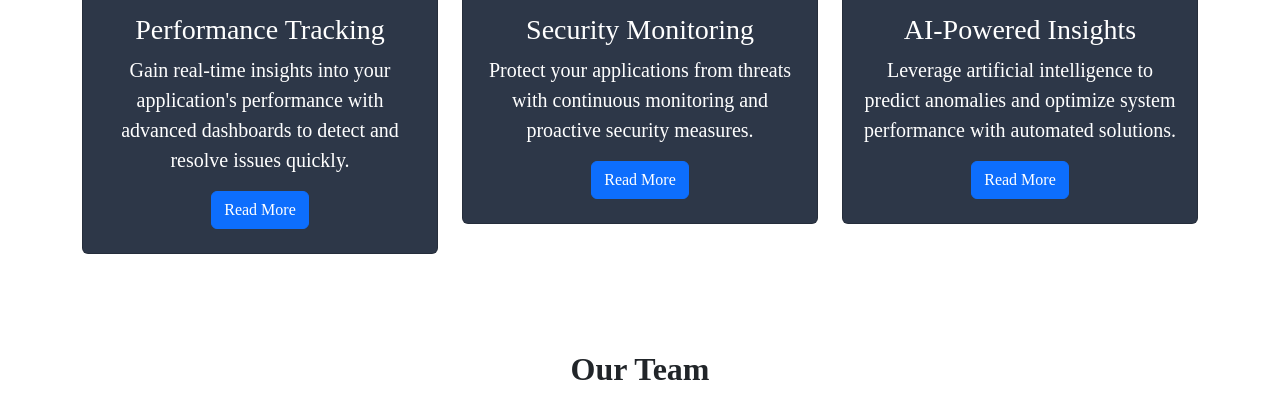
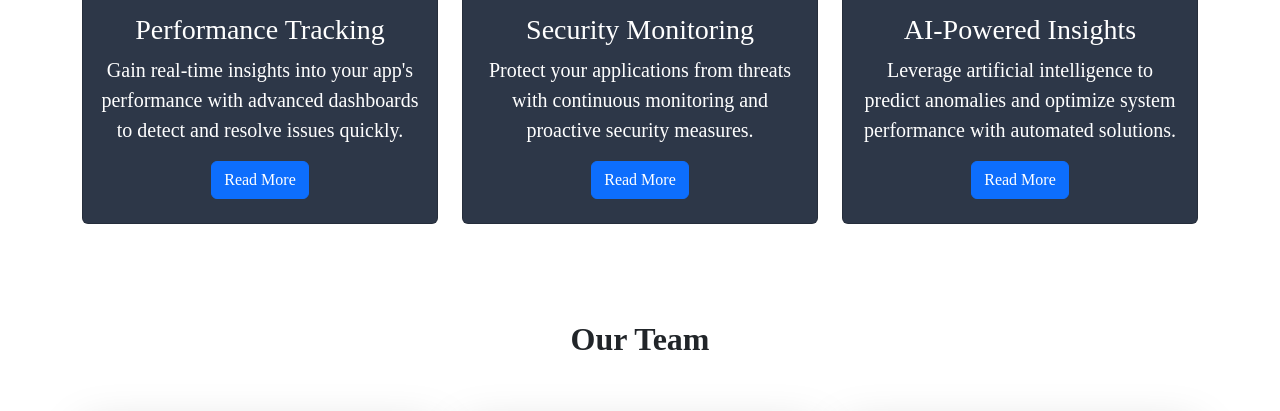
Before and after one commit to hajargithub/Bootstrap-5-Responsive-Landing-Page, a plain HTML site: page index.html in a window 1280 px wide. Shown: the part 1840-2251 px from the top of the page. Drawn offline with nearby package versions, Linux system fonts and the light colour scheme; no server answers.

Commit message:
update Content of Services

```diff
--- a/index.html
+++ b/index.html
@@ -248,7 +248,7 @@
               <div class="card-body">
                 <h3 class="card-title">Performance Tracking</h3>
                 <p class="lead">
-                  Gain real-time insights into your application's performance
+                  Gain real-time insights into your app's performance
                   with advanced dashboards to detect and resolve issues quickly.
                 </p>
                 <button class="btn btn-primary">Read More</button>
```
